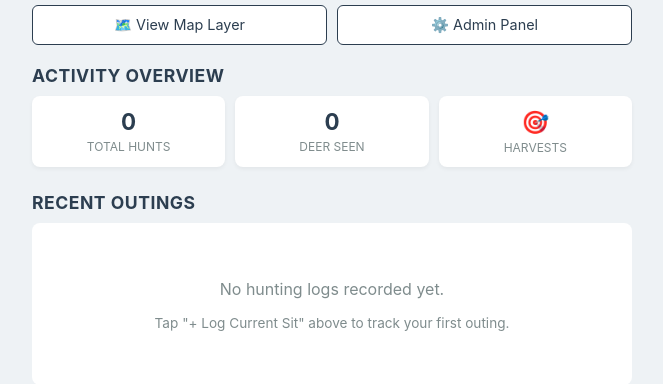
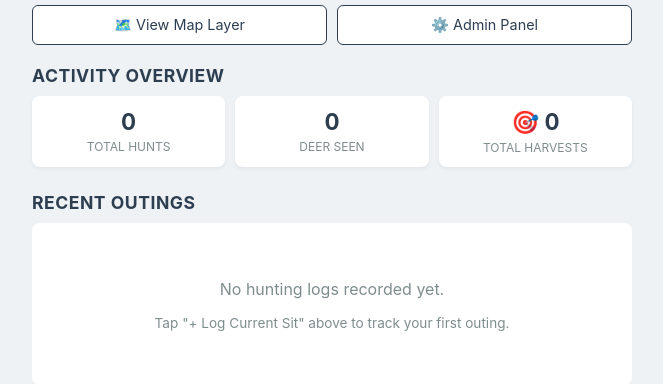
Before and after one commit to bamarob/deerlog, a Django app: page /hunts/dashboard/ in a window 1280 px wide. Shown: the part 135-519 px from the top of the page, without its empty margins (308-971 px from the left). Run offline with Django 5.2, Linux system fonts and the light colour scheme; the visitor is signed in with stand-in values (Sample User, id 1); data that the repository does not hold is empty.

Commit message:
Aggregate and display cumulative harvest totals on dashboard

```diff
--- a/hunt_logs/templates/hunt_logs/dashboard.html
+++ b/hunt_logs/templates/hunt_logs/dashboard.html
@@ -65,8 +65,8 @@ h2 { font-size: 1.1rem; color: var(--primary); margin-bottom: 10px; text-transfo
             <div class="stat-lbl">Deer Seen</div>
         </div>
         <div class="stat-card">
-            <div class="stat-val">🎯</div>
-            <div class="stat-lbl">Harvests</div>
+            <div class="stat-val">🎯 {{ total_harvest_count }}</div>
+            <div class="stat-lbl">Total Harvests</div>
         </div>
     </div>
 
--- a/hunt_logs/views.py
+++ b/hunt_logs/views.py
@@ -73,7 +73,8 @@ def dashboard(request):
             total_bucks=Sum('bucks_seen'),
             total_does=Sum('does_seen'),
             total_fawns=Sum('fawns_seen'),
-            total_unknown=Sum('unknown_seen')
+            total_unknown=Sum('unknown_seen'),
+            total_harvested=Sum('harvest')
     )
 
     b = amounts['total_bucks'] or 0
@@ -83,9 +84,13 @@ def dashboard(request):
 
     grand_total_seen = b + d + f + u
 
+    # Catch a None value for harvest and turn it into 0
+    grand_total_harvest = amounts['total_harvested'] or 0
+
     context = {
             'hunts': hunts,
             'total_deer_seen_count': grand_total_seen,
+            'total_harvest_count': grand_total_harvest,
     }
 
     return render(request, 'hunt_logs/dashboard.html', context)
```
